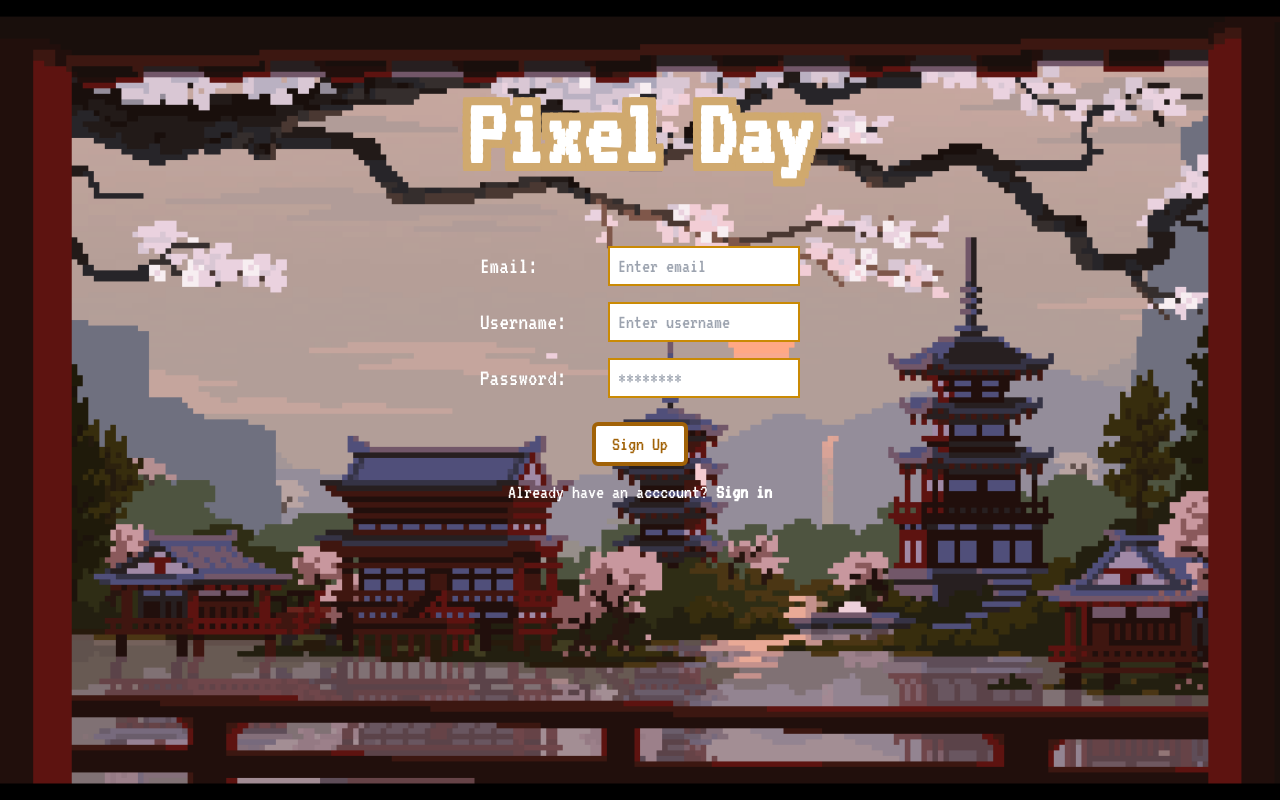
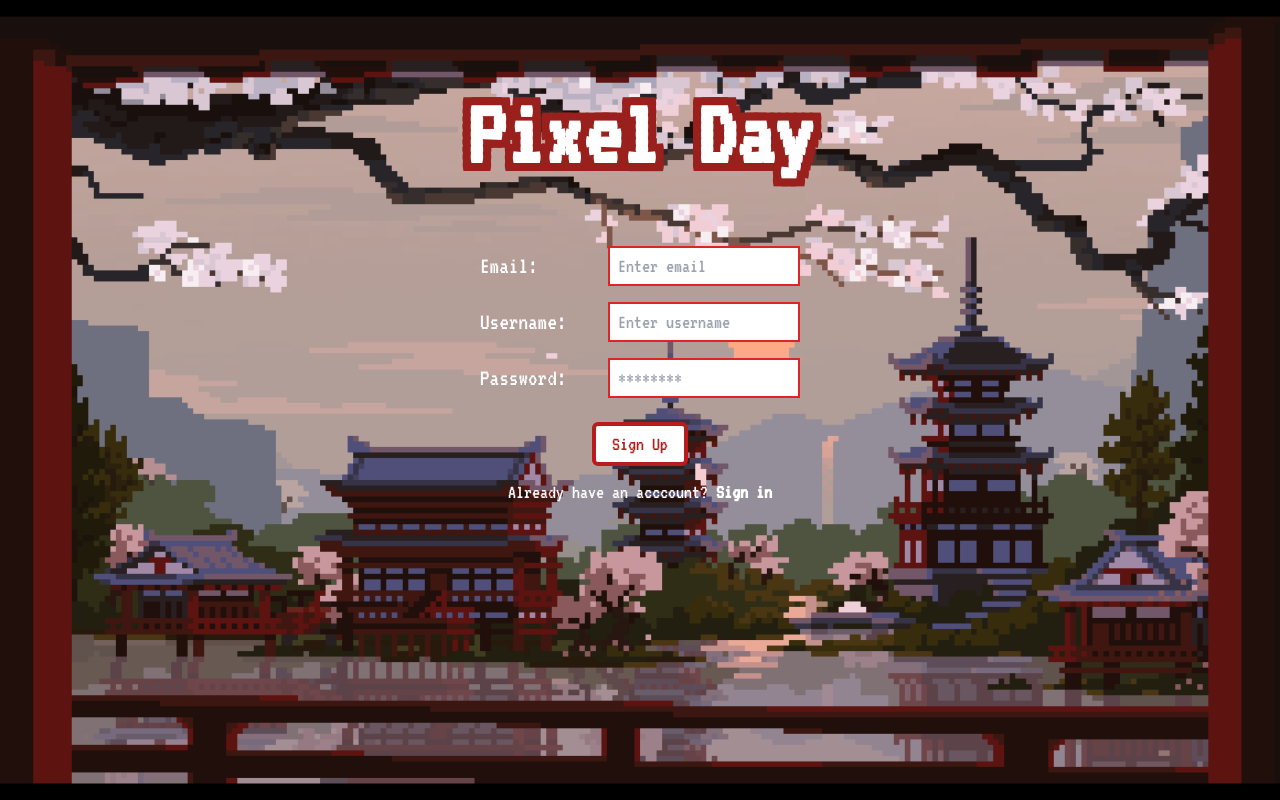
Before and after one commit to Zayooo00/pixelday, a Next.js app: page /sign-up in a window 1280 px wide. Built offline with nearby package versions, Linux system fonts and the light colour scheme; no server answers.

Commit message:
changed theme color to red

```diff
--- a/app/(pages)/(auth)/sign-in/page.tsx
+++ b/app/(pages)/(auth)/sign-in/page.tsx
@@ -36,13 +36,13 @@ export default function SignIn() {
       const { code, message } = error as FirebaseError;
       setError(message);
       if (code === ERROR_INVALID_EMAIL || code === ERROR_WRONG_PASSWORD) {
-        setError("The email address or password you entered is invalid.");
+        setError("The email address or password you entered is invalid");
       } else if (code === ERROR_USER_NOT_FOUND) {
-        setError("The email address you entered was not found.");
+        setError("The email address you entered was not found");
       } else if (code === ERROR_MISSING_PASSWORD) {
-        setError("Password is missing.");
+        setError("Password is missing");
       } else if (code === ERROR_NETWORK_REQUEST_FAILED) {
-        setError("No network, check your connection and try again.");
+        setError("No network, check your connection and try again");
       }
     } finally {
       setIsAuthLoading(false);
@@ -59,7 +59,7 @@ export default function SignIn() {
   return (
     <main className="flex flex-col items-center justify-center flex-1 px-20 text-center">
       <Link href={"/"} className="-mt-16 sm:-mt-52">
-        <h1 className="text-6xl sm:text-8xl font-bold text-white text-stroke">
+        <h1 className="text-6xl sm:text-8xl font-bold text-white title-text-stroke">
           Pixel Day
         </h1>
       </Link>
@@ -72,7 +72,7 @@ export default function SignIn() {
         <label className="flex items-center mb-4">
           <span className="w-32 text-left text-2xl text-white">Email:</span>
           <input
-            className="px-2 py-1 w-36 sm:w-48 text-xl border-solid border-2 border-yellow-600 focus:border-yellow-700 focus:outline-none"
+            className="px-2 py-1 w-36 sm:w-48 text-xl border-solid border-2 border-red-600 focus:border-red-700 focus:outline-none"
             type="text"
             name="email"
             onChange={handleChange}
@@ -84,18 +84,18 @@ export default function SignIn() {
           <input
             type="password"
             name="password"
-            className="px-2 py-1 w-36 sm:w-48 text-xl border-solid border-2 border-yellow-600 focus:border-yellow-700 focus:outline-none"
+            className="px-2 py-1 w-36 sm:w-48 text-xl border-solid border-2 border-red-600 focus:border-red-700 focus:outline-none"
             onChange={handleChange}
             placeholder="********"
           />
         </label>
         <button
-          className="px-4 py-1 mt-6 text-xl text-yellow-700 bg-white rounded-md border-solid border-4 border-yellow-700 transform transition-transform duration-500 hover:scale-110 relative group"
+          className="px-4 py-1 mt-6 text-xl text-red-700 bg-white rounded-md border-solid border-4 border-red-700 transform transition-transform duration-500 hover:scale-110 relative group"
           onClick={handleSignIn}
         >
           {isAuthLoading ? <Spinner/> : "Sign In"}
-          <span className="absolute bottom-[-0.5rem] left-2 w-full h-2 transform scale-y-0 bg-yellow-700 transition-transform duration-500 group-hover:scale-y-100 rounded-l-sm"></span>
-          <span className="absolute top-2 right-[-0.5rem] h-full w-2 transform scale-x-0 bg-yellow-700 transition-transform duration-500 group-hover:scale-x-100 rounded-r-sm"></span>
+          <span className="absolute bottom-[-0.5rem] left-2 w-full h-2 transform scale-y-0 bg-red-700 transition-transform duration-500 group-hover:scale-y-100 rounded-l-sm"></span>
+          <span className="absolute top-2 right-[-0.5rem] h-full w-2 transform scale-x-0 bg-red-700 transition-transform duration-500 group-hover:scale-x-100 rounded-r-sm"></span>
         </button>
         <p className="mt-3 text-xl text-white inline">
           Don&apos;t have an account?{" "}
--- a/app/(pages)/(auth)/sign-up/page.tsx
+++ b/app/(pages)/(auth)/sign-up/page.tsx
@@ -37,7 +37,7 @@ export default function SignUp() {
   return (
     <main className="flex flex-col items-center justify-center flex-1 px-20 text-center">
       <Link href={"/"} className="-mt-16 sm:-mt-52">
-        <h1 className="text-6xl sm:text-8xl font-bold text-white text-stroke">
+        <h1 className="text-6xl sm:text-8xl font-bold text-white title-text-stroke">
           Pixel Day
         </h1>
       </Link>
@@ -50,7 +50,7 @@ export default function SignUp() {
         <label className="flex items-center mb-4">
           <span className="w-32 text-left text-2xl text-white">Email:</span>
           <input
-            className="px-2 py-1 w-36 sm:w-48 text-xl border-solid border-2 border-yellow-600 focus:border-yellow-700 focus:outline-none"
+            className="px-2 py-1 w-36 sm:w-48 text-xl border-solid border-2 border-red-600 focus:border-red-700 focus:outline-none"
             type="text"
             name="name"
             placeholder="Enter email"
@@ -60,7 +60,7 @@ export default function SignUp() {
         <label className="flex items-center mb-4">
           <span className="w-32 text-left text-2xl text-white">Username:</span>
           <input
-            className="px-2 py-1 w-36 sm:w-48 text-xl border-solid border-2 border-yellow-600 focus:border-yellow-700 focus:outline-none"
+            className="px-2 py-1 w-36 sm:w-48 text-xl border-solid border-2 border-red-600 focus:border-red-700 focus:outline-none"
             type="text"
             name="name"
             placeholder="Enter username"
@@ -71,18 +71,18 @@ export default function SignUp() {
           <span className="w-32 text-left text-2xl text-white">Password:</span>
           <input
             type="password"
-            className="px-2 py-1 w-36 sm:w-48 text-xl border-solid border-2 border-yellow-600 focus:border-yellow-700 focus:outline-none"
+            className="px-2 py-1 w-36 sm:w-48 text-xl border-solid border-2 border-red-600 focus:border-red-700 focus:outline-none"
             placeholder="********"
             onChange={(e) => setUser({ ...user, password: e.target.value })}
           />
         </label>
         <button
-          className="px-4 py-1 mt-6 text-xl text-yellow-700 bg-white rounded-md border-solid border-4 border-yellow-700 transform transition-transform duration-500 hover:scale-110 relative group"
+          className="px-4 py-1 mt-6 text-xl text-red-700 bg-white rounded-md border-solid border-4 border-red-700 transform transition-transform duration-500 hover:scale-110 relative group"
           onClick={handleSignUp}
         >
           {isAuthLoading ? <Spinner/> : "Sign Up"}
-          <span className="absolute bottom-[-0.5rem] left-2 w-full h-2 transform scale-y-0 bg-yellow-700 transition-transform duration-500 group-hover:scale-y-100 rounded-l-sm"></span>
-          <span className="absolute top-2 right-[-0.5rem] h-full w-2 transform scale-x-0 bg-yellow-700 transition-transform duration-500 group-hover:scale-x-100 rounded-r-sm"></span>
+          <span className="absolute bottom-[-0.5rem] left-2 w-full h-2 transform scale-y-0 bg-red-700 transition-transform duration-500 group-hover:scale-y-100 rounded-l-sm"></span>
+          <span className="absolute top-2 right-[-0.5rem] h-full w-2 transform scale-x-0 bg-red-700 transition-transform duration-500 group-hover:scale-x-100 rounded-r-sm"></span>
         </button>
         <p className="mt-3 text-xl text-white inline">
           Already have an acccount?{" "}
--- a/app/globals.css
+++ b/app/globals.css
@@ -15,7 +15,15 @@ body {
   overflow-x: hidden;
 }
 
-.text-stroke {
-  text-shadow: -8px -8px 0 #d0a96e, 8px -8px 0 #d0a96e, -8px 8px 0 #d0a96e,
-    8px 8px 0 #d0a96e, 0 -8px 0 #d0a96e, -8px 0 0 #d0a96e, 0 8px 0 #d0a96e, 8px 0 0 #d0a96e;
+.title-text-stroke {
+  text-shadow: -8px -8px 0 #99201c, 8px -8px 0 #99201c, -8px 8px 0 #99201c,
+    8px 8px 0 #99201c, 0 -8px 0 #99201c, -8px 0 0 #99201c, 0 8px 0 #99201c, 8px 0 0 #99201c;
 }
+
+.text-stroke-yellow {
+  text-shadow: -1px -1px 0 #ca8a04, 1px -1px 0 #ca8a04, -1px 1px 0 #ca8a04, 1px 1px 0 #ca8a04;
+}
+
+.text-stroke-orange {
+  text-shadow: -1px -1px 0 black, 1px -1px 0 black, -1px 1px 0 black, 1px 1px 0 black;
+}
--- a/app/page.tsx
+++ b/app/page.tsx
@@ -3,23 +3,23 @@ import Link from "next/link";
 export default function Home() {
   return (
     <main className="flex flex-col items-center justify-center flex-1 px-20 text-center">
-      <h1 className="text-9xl font-bold text-white text-stroke">Pixel Day</h1>
+      <h1 className="text-9xl font-bold text-white title-text-stroke">Pixel Day</h1>
       <div className="flex mt-6">
         <Link
           href="/sign-in"
-          className="px-2 sm:px-10 py-3 m-4 text-2xl text-yellow-700 bg-white rounded-md border-solid border-4 border-yellow-700 transform transition-transform duration-500 hover:scale-110 relative group"
+          className="px-2 sm:px-10 py-3 m-4 text-2xl text-red-700 bg-white rounded-md border-solid border-4 border-red-700 transform transition-transform duration-500 hover:scale-110 relative group"
         >
           Sign In
-          <span className="absolute bottom-[-0.5rem] left-2 w-full h-2 transform scale-y-0 bg-yellow-700 transition-transform duration-500 group-hover:scale-y-100 rounded-l-sm"></span>
-          <span className="absolute top-2 right-[-0.5rem] h-full w-2 transform scale-x-0 bg-yellow-700 transition-transform duration-500 group-hover:scale-x-100 rounded-r-sm"></span>
+          <span className="absolute bottom-[-0.5rem] left-2 w-full h-2 transform scale-y-0 bg-red-700 transition-transform duration-500 group-hover:scale-y-100 rounded-l-sm"></span>
+          <span className="absolute top-2 right-[-0.5rem] h-full w-2 transform scale-x-0 bg-red-700 transition-transform duration-500 group-hover:scale-x-100 rounded-r-sm"></span>
         </Link>
         <Link
           href="/sign-up"
-          className="px-2 sm:px-10 py-3 m-4 text-2xl text-yellow-700 bg-white rounded-md border-solid border-4 border-yellow-700 transform transition-transform duration-500 hover:scale-110 relative group"
+          className="px-2 sm:px-10 py-3 m-4 text-2xl text-red-700 bg-white rounded-md border-solid border-4 border-red-700 transform transition-transform duration-500 hover:scale-110 relative group"
         >
           Sign Up
-          <span className="absolute bottom-[-0.5rem] left-2 w-full h-2 transform scale-y-0 bg-yellow-700 transition-transform duration-500 group-hover:scale-y-100 rounded-l-sm"></span>
-          <span className="absolute top-2 right-[-0.5rem] h-full w-2 transform scale-x-0 bg-yellow-700 transition-transform duration-500 group-hover:scale-x-100 rounded-r-sm"></span>
+          <span className="absolute bottom-[-0.5rem] left-2 w-full h-2 transform scale-y-0 bg-red-700 transition-transform duration-500 group-hover:scale-y-100 rounded-l-sm"></span>
+          <span className="absolute top-2 right-[-0.5rem] h-full w-2 transform scale-x-0 bg-red-700 transition-transform duration-500 group-hover:scale-x-100 rounded-r-sm"></span>
         </Link>
       </div>
     </main>
```
